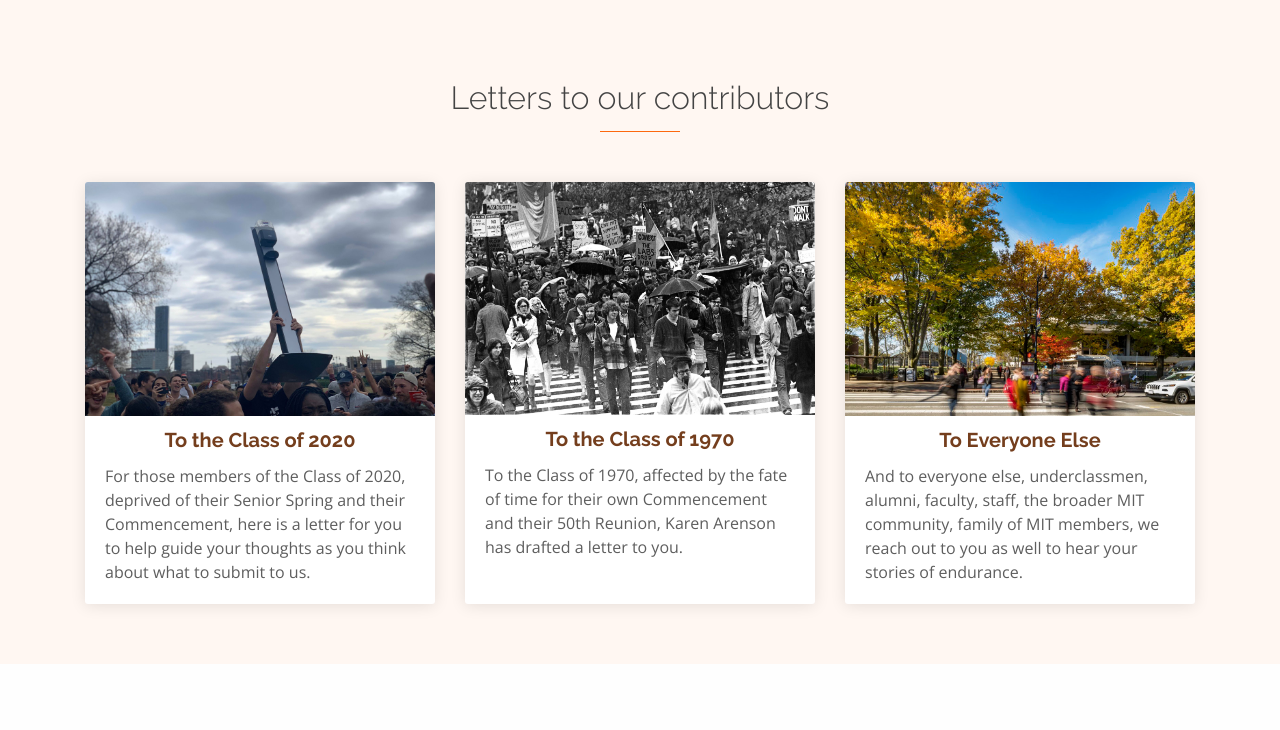
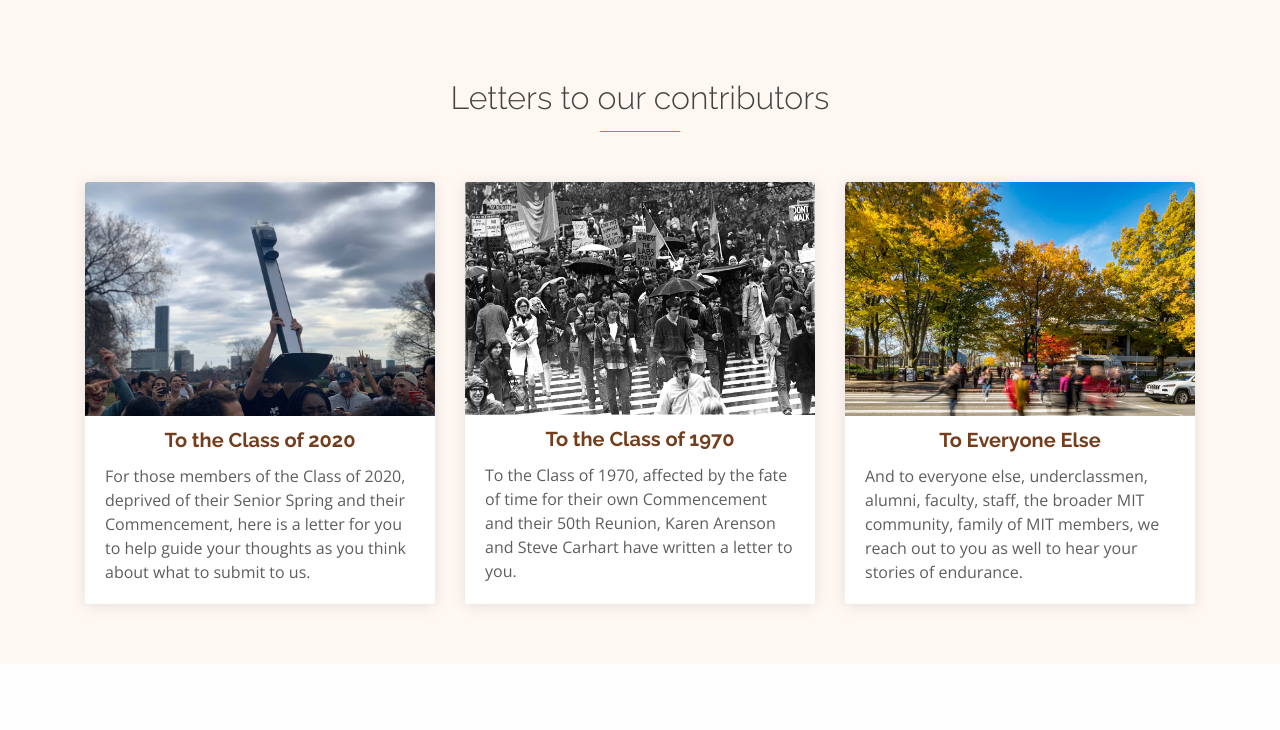
Before and after one commit to dggsax/endurance, a Flask app: page / in a window 1280 px wide. Shown: the part 1118-1848 px from the top of the page. Run offline with Flask 2, Linux system fonts and the light colour scheme; the visitor is signed in with stand-in values (Sample User, id 1); parts of the project's set-up code (start-up, migrations or seed data) failed here and were passed over; some libraries are stand-ins or nearby versions.

Commit message:
Updated credits for 1970 letter

```diff
--- a/web/templates/1970.html
+++ b/web/templates/1970.html
@@ -24,7 +24,7 @@
                 </ul>
             </div>
             <h1>To the Class of 1970</h1>
-            <h2><em>A Letter from Karen Arenson '70 to you</em></h2>
+            <h2><em>A Letter from Karen Arenson and Steve Carhart to you</em></h2>
         </div>
     </section>
     <main id="main">
--- a/web/templates/home.html
+++ b/web/templates/home.html
@@ -89,7 +89,7 @@
                             <div class="card-body">
                                 <h5 class="card-title"><a href="/to-the-class-of-1970">To the Class of 1970</a></h5>
                                 <p class="card-text">To the Class of 1970, affected by the fate of time for their own
-                                    Commencement and their 50th Reunion, Karen Arenson has drafted a letter to you. </p>
+                                    Commencement and their 50th Reunion, Karen Arenson and Steve Carhart have written a letter to you. </p>
                             </div>
                         </div>
                     </div>
```
